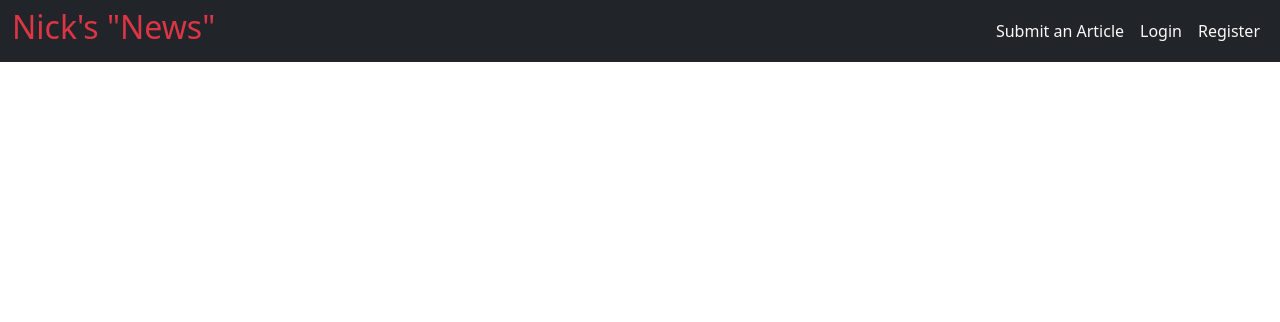
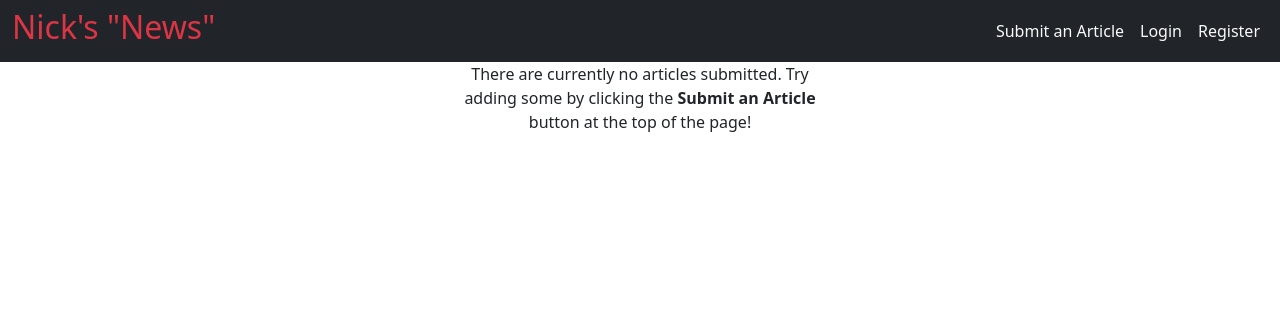
Before and after one commit to nczimmerman00/nz_INF_601_FinalProject, a Django app: page /ai_news/ in a window 1280 px wide. Shown: the top 322 px of the page. Run offline with Django 4.2, Linux system fonts and the light colour scheme; data that the repository does not hold is empty.

Commit message:
Added text when no articles are published

```diff
--- a/ai_news/templates/home.html
+++ b/ai_news/templates/home.html
@@ -5,6 +5,7 @@
 {% block content %}
     <div class="container">
     <ul class="row row-cols-3 list-unstyled d-flex justify-content-center">
+    {% if articles %}
         {% for article in articles %}
             <li class="col d-flex justify-content-center">
                 <button type="button" class="list-group-item" data-bs-toggle="modal" data-bs-target="#modal{{ article.id }}">
@@ -37,4 +38,10 @@
                 </div>
             </div>
         {% endfor %}
+    {% else %}
+        <div class="text-center">
+            <p>There are currently no articles submitted. Try adding some by clicking the <strong>Submit an
+                Article</strong> button at the top of the page!</p>
+        </div>
+    {% endif %}
 {% endblock %}
```
Lines whose indentation alone changed are shown as unchanged.
